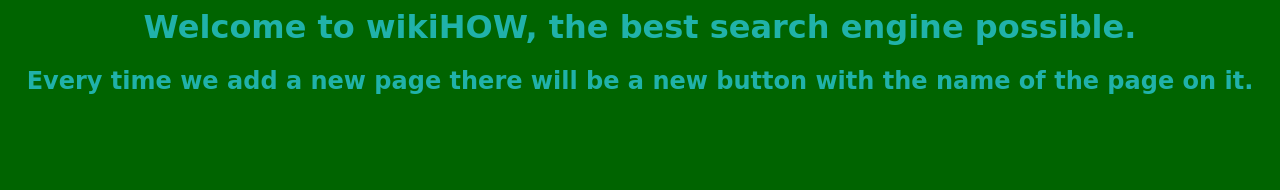
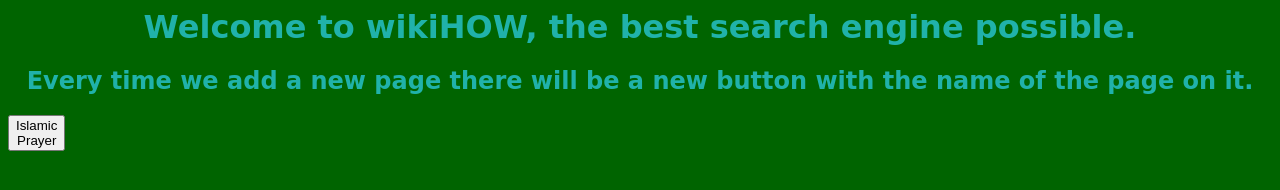
Before and after one commit to ComputerClubDCPS/wikiHOW, a plain HTML site: page main/index.html in a window 1280 px wide. Drawn offline with Linux system fonts and the light colour scheme.

Commit message:
Update index.html

```diff
--- a/main/index.html
+++ b/main/index.html
@@ -20,9 +20,10 @@
             Welcome to wikiHOW, the best search engine possible.
         </h1>
         <h2> Every time we add a new page there will be a new button with the name of the page on it.</h2>
+        <button onclick = "prayer()">Islamic </br> Prayer </button>
     </body>
     <script>
         function prayer(){
-            location.replace("")
+            location.replace("https://prayer-5z45e2y27-phoenix-codes-projects.vercel.app/")}
     </script>
 </html>
```
